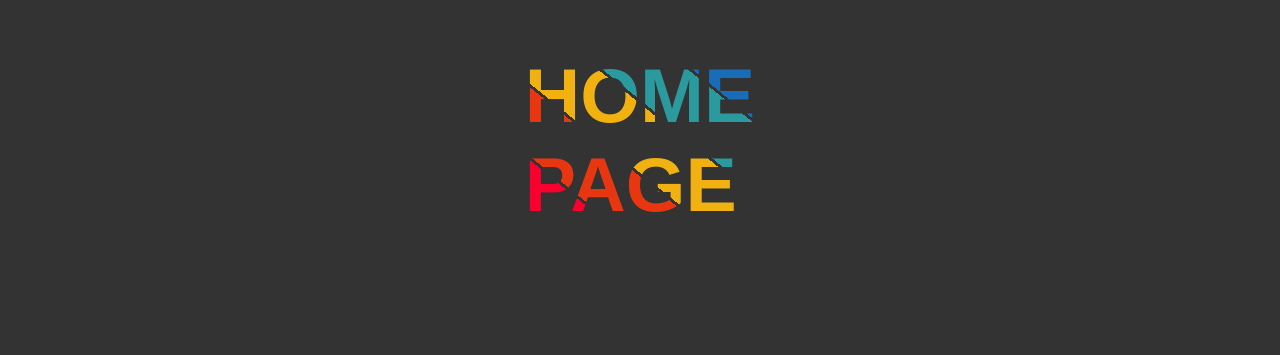
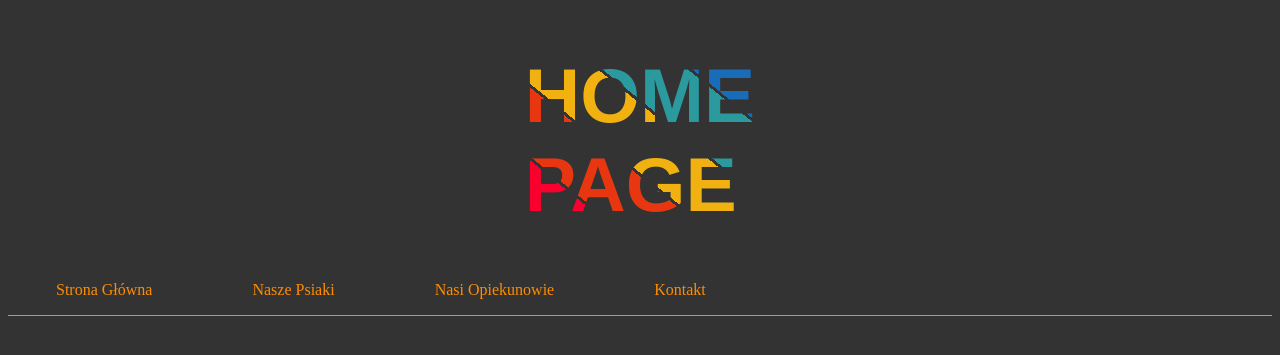
Before and after one commit to PKKMarek/Schronisko, a Flask app: page / in a window 1280 px wide. Shown: the top 355 px of the page. Run offline with Flask 2, Linux system fonts and the light colour scheme.

Commit message:
message git git

```diff
--- a/static/style.css
+++ b/static/style.css
@@ -1,3 +1,4 @@
+/* #region Homepage*/
 :root {
     --color-1: #186cb8;
     --color-2: #2a9a9f;
@@ -34,8 +35,58 @@ div
 
 }
 
+/* #endregion Homepage*/
+
 body
 {
 background: #333;
 
+
+
 }
+
+nav {
+  border-bottom: 1px solid darkorange;
+}
+
+.crumbs ol {
+  list-style-type: none;
+  padding-left: 0;
+}
+
+.crumb {
+  display: inline-block;
+}
+
+li {
+  padding:0 3em 0em 3em;
+}
+
+
+/* #region  Linki*/
+
+a:link {
+  color: darkorange;
+  background-color: transparent;
+  text-decoration: none;
+}
+
+a:visited {
+  color: darkorange;
+  background-color: transparent;
+  text-decoration: none;
+}
+
+a:hover {
+  color: gold;
+  background-color: transparent;
+  text-decoration: underline;
+}
+
+a:active {
+  color: darkorange;
+  background-color: transparent;
+  text-decoration: underline;
+}
+
+/* #endregion Linki*/
--- a/templates/index.html
+++ b/templates/index.html
@@ -9,5 +9,13 @@
 </head>
 <body>
     <div><h1>Home Page</h1></div>
+    <nav class="crumbs">
+        <ol>
+            <li class="crumb"><a href="#">Strona Główna</a></li>
+            <li class="crumb"><a href="#">Nasze Psiaki</a></li>
+            <li class="crumb"><a href="#">Nasi Opiekunowie</a></li>
+            <li class="crumb"><a href="#">Kontakt</a></li>
+        </ol>
+    </nav>
 </body>
 </html>
```
Also changed, not shown: auth.py (added), models.py (added).
